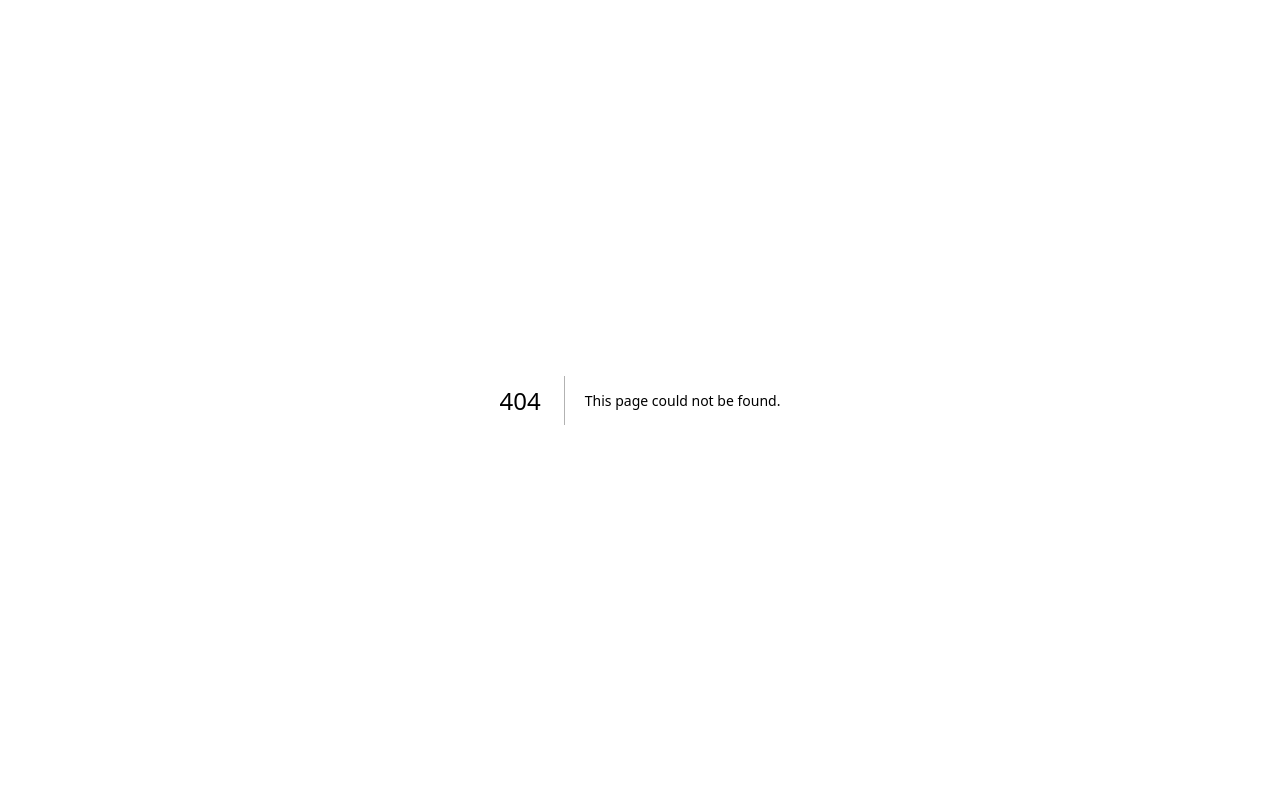
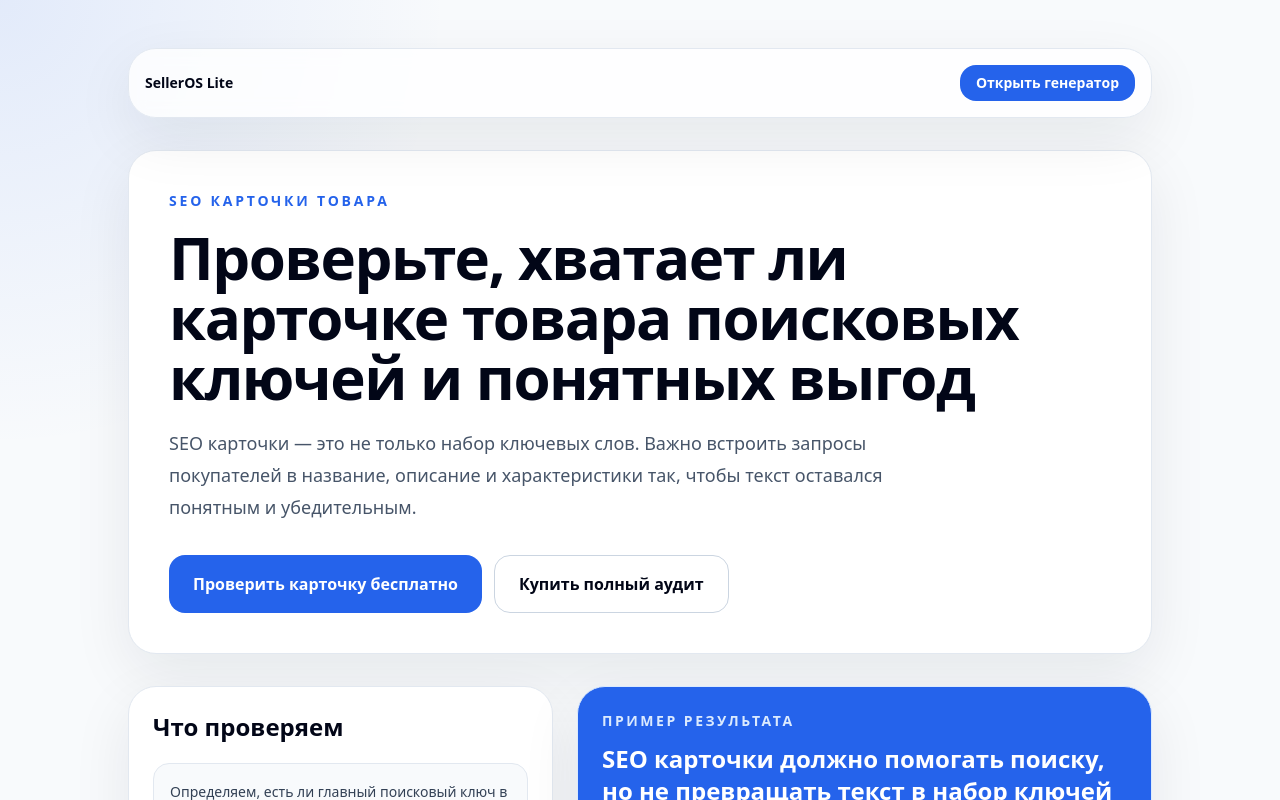
Before and after one commit to TerraTectra/AutoMoney, a Next.js app: page /seo-kartochki-tovara in a window 1280 px wide. Before the commit this address had no page. Shown: the top 800 px of the page. Built offline with nearby package versions, Linux system fonts and the light colour scheme.

Commit message:
Add SEO page for marketplace card SEO

```diff
--- /dev/null
+++ b/app/seo-kartochki-tovara/page.tsx
@@ -0,0 +1,25 @@
+import SeoToolPage from '@/components/SeoToolPage';
+
+export const metadata = {
+  title: 'SEO карточки товара для Ozon, Wildberries и Яндекс Маркета',
+  description:
+    'Проверьте SEO карточки товара: ключевые слова, заголовок, описание, характеристики, выгоды и поисковые запросы покупателей.'
+};
+
+export default function MarketplaceCardSeoPage() {
+  return (
+    <SeoToolPage
+      eyebrow="SEO карточки товара"
+      title="Проверьте, хватает ли карточке товара поисковых ключей и понятных выгод"
+      description="SEO карточки — это не только набор ключевых слов. Важно встроить запросы покупателей в название, описание и характеристики так, чтобы текст оставался понятным и убедительным."
+      bullets={[
+        'Определяем, есть ли главный поисковый ключ в начале заголовка.',
+        'Проверяем, не выглядит ли текст переспамленным и неестественным.',
+        'Добавляем ключи из категории, характеристик и сценариев применения.',
+        'Связываем SEO с пользой товара, чтобы карточка работала и на поиск, и на конверсию.'
+      ]}
+      exampleTitle="SEO карточки должно помогать поиску, но не превращать текст в набор ключей"
+      exampleBody="Сильная карточка использует ключевые слова естественно: в названии, описании, характеристиках и преимуществах. Так покупатель быстрее понимает товар, а алгоритм маркетплейса получает больше релевантных сигналов."
+    />
+  );
+}
```
